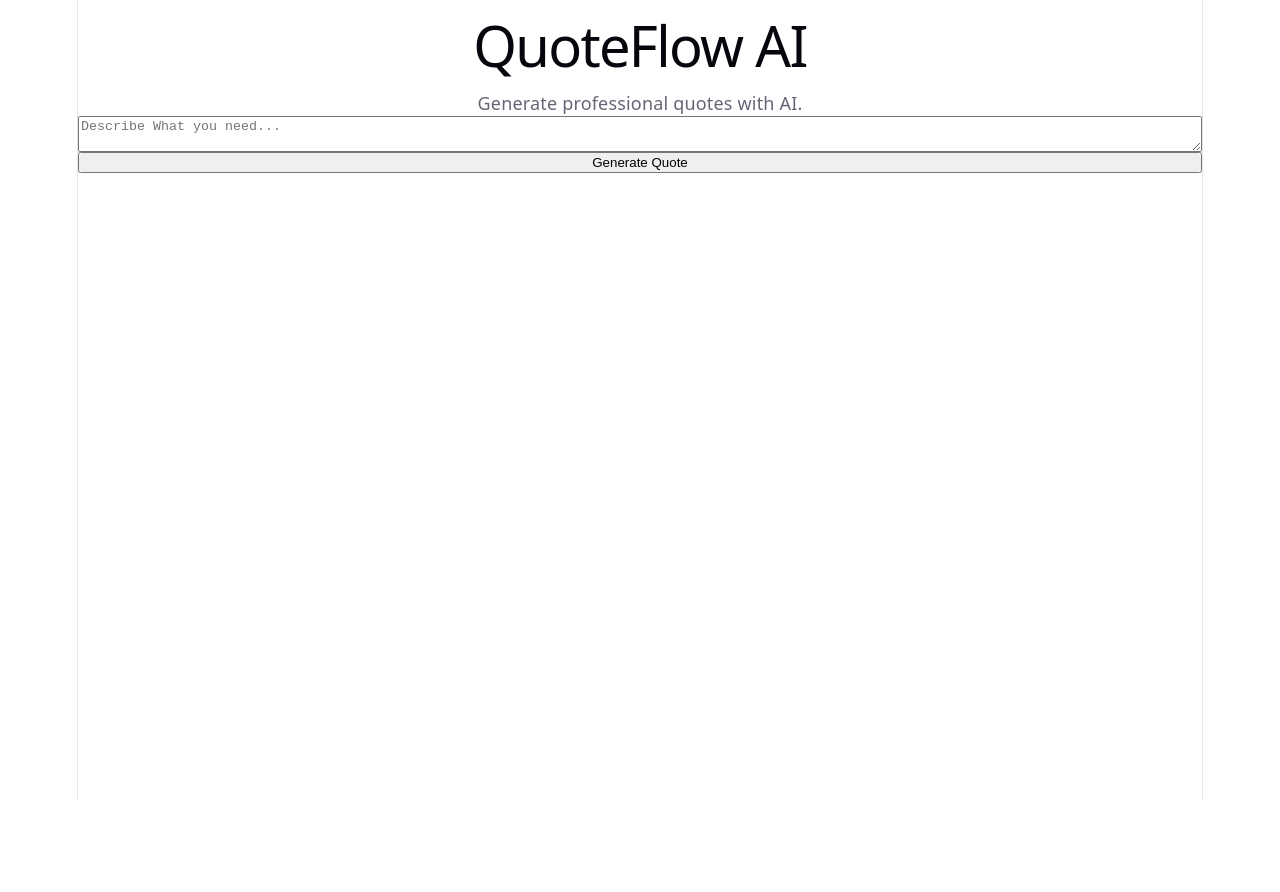
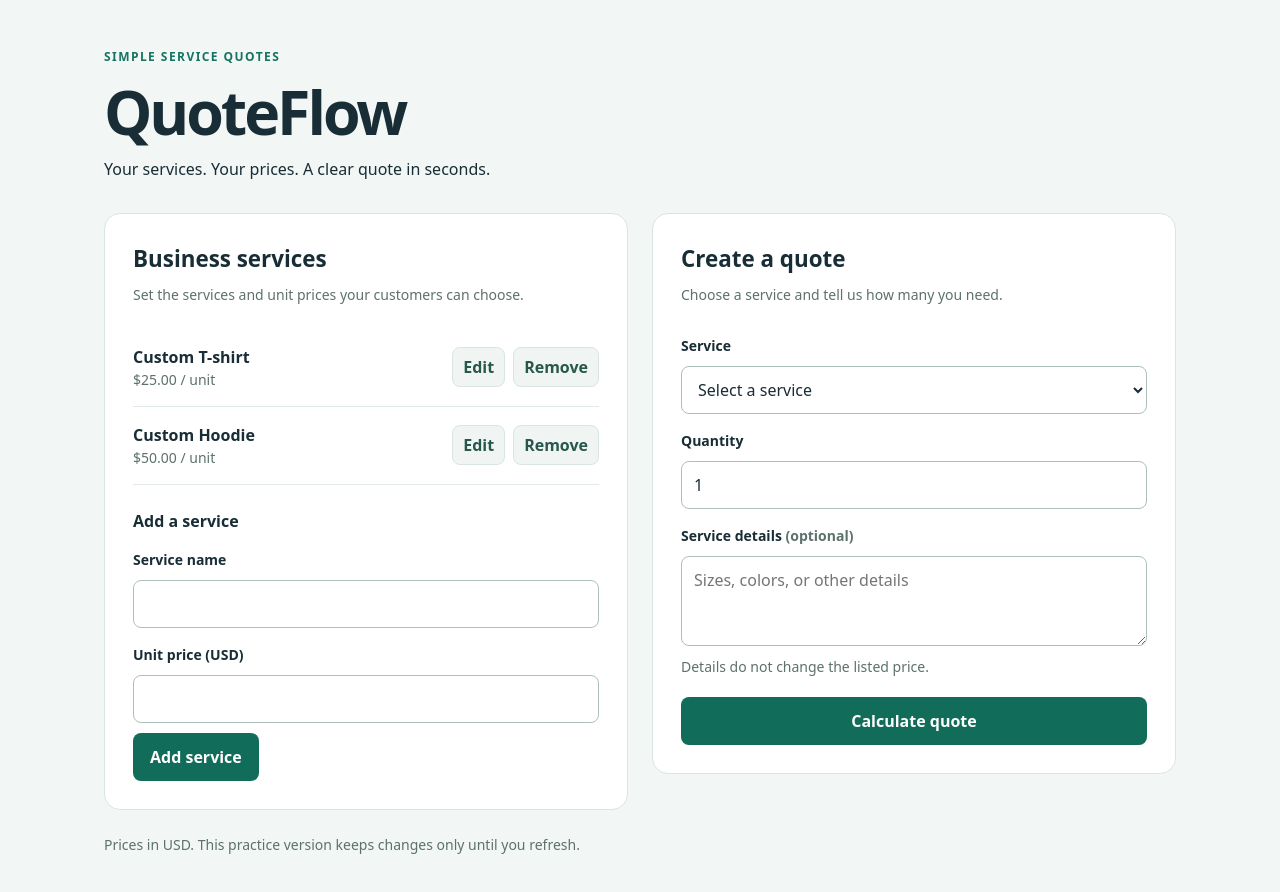
Before and after one commit to DavidApout/Quote-Flow, a React (Vite) app: page / in a window 1280 px wide. Shown: the top 892 px of the page. Before the commit the page ends 800 px from the top, so only its background shows below. Built offline with nearby package versions, Linux system fonts and the light colour scheme.

Commit message:
Implement QuoteFlow Phase 1 service pricing and quote calculations

```diff
--- a/src/App.css
+++ b/src/App.css
@@ -1,184 +1,30 @@
-.counter {
-  font-size: 16px;
-  padding: 5px 10px;
-  border-radius: 5px;
-  color: var(--accent);
-  background: var(--accent-bg);
-  border: 2px solid transparent;
-  transition: border-color 0.3s;
-  margin-bottom: 24px;
-
-  &:hover {
-    border-color: var(--accent-border);
-  }
-  &:focus-visible {
-    outline: 2px solid var(--accent);
-    outline-offset: 2px;
-  }
-}
-
-.hero {
-  position: relative;
-
-  .base,
-  .framework,
-  .vite {
-    inset-inline: 0;
-    margin: 0 auto;
-  }
-
-  .base {
-    width: 170px;
-    position: relative;
-    z-index: 0;
-  }
-
-  .framework,
-  .vite {
-    position: absolute;
-  }
-
-  .framework {
-    z-index: 1;
-    top: 34px;
-    height: 28px;
-    transform: perspective(2000px) rotateZ(300deg) rotateX(44deg) rotateY(39deg)
-      scale(1.4);
-  }
-
-  .vite {
-    z-index: 0;
-    top: 107px;
-    height: 26px;
-    width: auto;
-    transform: perspective(2000px) rotateZ(300deg) rotateX(40deg) rotateY(39deg)
-      scale(0.8);
-  }
-}
-
-#center {
-  display: flex;
-  flex-direction: column;
-  gap: 25px;
-  place-content: center;
-  place-items: center;
-  flex-grow: 1;
-
-  @media (max-width: 1024px) {
-    padding: 32px 20px 24px;
-    gap: 18px;
-  }
-}
-
-#next-steps {
-  display: flex;
-  border-top: 1px solid var(--border);
-  text-align: left;
-
-  & > div {
-    flex: 1 1 0;
-    padding: 32px;
-    @media (max-width: 1024px) {
-      padding: 24px 20px;
-    }
-  }
-
-  .icon {
-    margin-bottom: 16px;
-    width: 22px;
-    height: 22px;
-  }
-
-  @media (max-width: 1024px) {
-    flex-direction: column;
-    text-align: center;
-  }
-}
-
-#docs {
-  border-right: 1px solid var(--border);
-
-  @media (max-width: 1024px) {
-    border-right: none;
-    border-bottom: 1px solid var(--border);
-  }
-}
-
-#next-steps ul {
-  list-style: none;
-  padding: 0;
-  display: flex;
-  gap: 8px;
-  margin: 32px 0 0;
-
-  .logo {
-    height: 18px;
-  }
-
-  a {
-    color: var(--text-h);
-    font-size: 16px;
-    border-radius: 6px;
-    background: var(--social-bg);
-    display: flex;
-    padding: 6px 12px;
-    align-items: center;
-    gap: 8px;
-    text-decoration: none;
-    transition: box-shadow 0.3s;
-
-    &:hover {
-      box-shadow: var(--shadow);
-    }
-    .button-icon {
-      height: 18px;
-      width: 18px;
-    }
-  }
-
-  @media (max-width: 1024px) {
-    margin-top: 20px;
-    flex-wrap: wrap;
-    justify-content: center;
-
-    li {
-      flex: 1 1 calc(50% - 8px);
-    }
-
-    a {
-      width: 100%;
-      justify-content: center;
-      box-sizing: border-box;
-    }
-  }
-}
-
-#spacer {
-  height: 88px;
-  border-top: 1px solid var(--border);
-  @media (max-width: 1024px) {
-    height: 48px;
-  }
-}
-
-.ticks {
-  position: relative;
-  width: 100%;
-
-  &::before,
-  &::after {
-    content: '';
-    position: absolute;
-    top: -4.5px;
-    border: 5px solid transparent;
-  }
-
-  &::before {
-    left: 0;
-    border-left-color: var(--border);
-  }
-  &::after {
-    right: 0;
-    border-right-color: var(--border);
-  }
-}
+main { max-width: 1120px; margin: auto; padding: 48px 24px; }
+header { margin-bottom: 32px; }
+.eyebrow { color: #167363; font-size: .75rem; font-weight: 750; letter-spacing: .12em; }
+.layout { display: grid; grid-template-columns: 1fr 1fr; gap: 24px; align-items: start; }
+.panel { padding: 28px; background: white; border: 1px solid #d9e5e1; border-radius: 16px; }
+.muted, footer { color: #5d716d; font-size: .875rem; }
+.panel > .muted { margin-top: 8px; }
+form { display: flex; flex-direction: column; gap: 10px; margin-top: 24px; }
+label { font-size: .875rem; font-weight: 650; margin-top: 6px; }
+input, select, textarea { width: 100%; min-width: 0; padding: 11px 12px; border: 1px solid #adbfba; border-radius: 8px; background: white; color: #182d36; }
+textarea { min-height: 90px; resize: vertical; }
+button { border: 1px solid transparent; border-radius: 8px; padding: 11px 16px; background: #126c5a; color: white; font-weight: 650; }
+button:hover { background: #0b5143; }
+form > button { margin-top: 10px; }
+.secondary { background: #f0f5f3; color: #28574c; border-color: #d9e5e1; padding: 7px 10px; }
+.secondary:hover { background: #dfece6; }
+.services { list-style: none; padding: 0; margin: 24px 0; }
+.services li { padding: 16px 0; border-bottom: 1px solid #e2eae7; display: flex; justify-content: space-between; gap: 12px; flex-wrap: wrap; }
+.services strong, .details { overflow-wrap: anywhere; }
+.actions { display: flex; gap: 8px; align-items: center; flex-wrap: wrap; }
+.error { color: #a62f27; margin-top: 12px; }
+.quote { margin-top: 24px; padding: 22px; background: #edf7f1; border-radius: 12px; border: 1px solid #c6dfd0; }
+.quote h3 { margin-top: 16px; }
+.details { margin-top: 8px; white-space: pre-wrap; }
+dl { margin: 20px 0; }
+dl > div { display: flex; justify-content: space-between; gap: 12px; padding: 6px 0; }
+dd { margin: 0; font-weight: 650; }
+.total { border-top: 1px solid #c6dfd0; margin-top: 12px; padding-top: 16px; font-size: 1.15rem; font-weight: 700; }
+footer { margin-top: 24px; }
+@media (max-width: 760px) { .layout { grid-template-columns: 1fr; } main { padding: 28px 16px; } .panel { padding: 20px; } }
--- a/src/App.jsx
+++ b/src/App.jsx
@@ -1,31 +1,102 @@
-import { use, useState } from 'react'
+import { useState } from 'react'
 import './App.css'
 import QuoteCard from './components/QuoteCard'
+import QuoteForm from './components/QuoteForm'
+import ServiceEditor from './components/ServiceEditor'
+
+const sampleServices = [
+  { id: 'custom-t-shirt', name: 'Custom T-shirt', price: 25 },
+  { id: 'custom-hoodie', name: 'Custom Hoodie', price: 50 },
+]
 
 function App() {
-const [request,setRequest] =  useState("")
-const [quote,setQuote] = useState("")
-function handleGenerateQuote () {
-  const cleanRequest = request.trim()
-  if (cleanRequest === ""){
-    alert("Please enter a request")
-    return
+  const [services, setServices] = useState(sampleServices)
+  const [selectedServiceId, setSelectedServiceId] = useState('')
+  const [request, setRequest] = useState('')
+  const [quote, setQuote] = useState(null)
+  const [error, setError] = useState('')
+  const [quantity, setQuantity] = useState(1)
+
+  function clearQuote() {
+    setQuote(null)
+    setError('')
   }
-  setQuote(cleanRequest)
-}
- return (
-    <>
-      <h1>QuoteFlow AI</h1>
-      <p>Generate professional quotes with AI.</p>
-      <textarea
-       value={request}
-       onChange={e => setRequest(e.target.value)}
-       placeholder='Describe What you need...'
-       />
-       <button
-       onClick={handleGenerateQuote}>Generate Quote</button>
-      {quote !== "" && <QuoteCard quote={quote}/>}
-    </>
+
+  function handleServicesChange(nextServices) {
+    setServices(nextServices)
+    if (!nextServices.some(service => service.id === selectedServiceId)) {
+      setSelectedServiceId('')
+    }
+    clearQuote()
+  }
+
+  function handleGenerateQuote(event) {
+    event.preventDefault()
+    const service = services.find(service => service.id === selectedServiceId)
+    const count = Number(quantity)
+
+    if (!service) {
+      setError('Please select a service.')
+      setQuote(null)
+      return
+    }
+    if (!Number.isSafeInteger(count) || count < 1 || count > 10000) {
+      setError('Enter a whole-number quantity from 1 to 10,000.')
+      setQuote(null)
+      return
+    }
+
+    // Calculate in cents before converting the total back to dollars.
+    const totalCents = Math.round(service.price * 100) * count
+    setQuote({
+      name: service.name,
+      request: request.trim(),
+      quantity: count,
+      price: service.price,
+      total: totalCents / 100,
+    })
+    setError('')
+  }
+
+  return (
+    <main>
+      <header>
+        <p className="eyebrow">SIMPLE SERVICE QUOTES</p>
+        <h1>QuoteFlow</h1>
+        <p>Your services. Your prices. A clear quote in seconds.</p>
+      </header>
+      <div className="layout">
+        <ServiceEditor services={services} onChange={handleServicesChange} />
+        <section className="panel" aria-labelledby="customer-heading">
+          <h2 id="customer-heading">Create a quote</h2>
+          <p className="muted">Choose a service and tell us how many you need.</p>
+          <QuoteForm
+            services={services}
+            selectedServiceId={selectedServiceId}
+            onServiceChange={value => {
+              setSelectedServiceId(value)
+              clearQuote()
+            }}
+            request={request}
+            setRequest={value => {
+              setRequest(value)
+              clearQuote()
+            }}
+            quantity={quantity}
+            setQuantity={value => {
+              setQuantity(value)
+              clearQuote()
+            }}
+            onGenerate={handleGenerateQuote}
+          />
+          {error && <p className="error" role="alert">{error}</p>}
+          <div aria-live="polite">
+            {quote && <QuoteCard quote={quote} />}
+          </div>
+        </section>
+      </div>
+      <footer>Prices in USD. This practice version keeps changes only until you refresh.</footer>
+    </main>
   )
 }
 
--- a/src/components/QuoteCard.jsx
+++ b/src/components/QuoteCard.jsx
@@ -1,9 +1,17 @@
 function QuoteCard({ quote }) {
   return (
-    <div>
-      <h2>Quote Preview</h2>
-      <p>{quote}</p>
-    </div>
+    <section className="quote" aria-labelledby="quote-heading">
+      <p className="eyebrow">ESTIMATE</p>
+      <h2 id="quote-heading">Quote preview</h2>
+      <h3>{quote.name}</h3>
+      {quote.request && <p className="details">{quote.request}</p>}
+      <dl>
+        <div><dt>Quantity</dt><dd>{quote.quantity}</dd></div>
+        <div><dt>Unit price</dt><dd>${quote.price.toFixed(2)}</dd></div>
+        <div className="total"><dt>Estimated total</dt><dd>${quote.total.toFixed(2)}</dd></div>
+      </dl>
+      <p className="muted">Service price × quantity. Taxes and additional fees are not included.</p>
+    </section>
   )
 }
 export default QuoteCard
--- /dev/null
+++ b/src/components/QuoteForm.jsx
@@ -0,0 +1,21 @@
+function QuoteForm({ services, selectedServiceId, onServiceChange, request, setRequest, quantity, setQuantity, onGenerate }) {
+  const service = services.find(service => service.id === selectedServiceId)
+  return (
+    <form onSubmit={onGenerate}>
+      <label htmlFor="service">Service</label>
+      <select id="service" value={selectedServiceId} onChange={event => onServiceChange(event.target.value)} required>
+        <option value="">Select a service</option>
+        {services.map(service => <option key={service.id} value={service.id}>{service.name} — ${service.price.toFixed(2)} each</option>)}
+      </select>
+      {service && <p className="muted">Unit price: ${service.price.toFixed(2)}</p>}
+      <label htmlFor="quantity">Quantity</label>
+      <input id="quantity" type="number" min="1" max="10000" step="1" required value={quantity} onChange={event => setQuantity(event.target.value)} />
+      <label htmlFor="request">Service details <span className="muted">(optional)</span></label>
+      <textarea id="request" value={request} onChange={event => setRequest(event.target.value)} placeholder="Sizes, colors, or other details" maxLength={2000} />
+      <p className="muted">Details do not change the listed price.</p>
+      <button type="submit" disabled={services.length === 0}>Calculate quote</button>
+      {services.length === 0 && <p className="muted">Add a business service to start.</p>}
+    </form>
+  )
+}
+export default QuoteForm
--- /dev/null
+++ b/src/components/ServiceEditor.jsx
@@ -0,0 +1,66 @@
+import { useState } from 'react'
+
+function ServiceEditor({ services, onChange }) {
+  const [editingId, setEditingId] = useState(null)
+  const [name, setName] = useState('')
+  const [price, setPrice] = useState('')
+  const [error, setError] = useState('')
+
+  function resetForm() {
+    setEditingId(null)
+    setName('')
+    setPrice('')
+    setError('')
+  }
+
+  function handleSave(event) {
+    event.preventDefault()
+    const cleanName = name.trim()
+    const amount = Number(price)
+    if (!cleanName || price.trim() === '' || !Number.isFinite(amount) || amount < 0 || amount > 1000000) {
+      setError('Enter a service name and a price from $0 to $1,000,000.')
+      return
+    }
+    if (services.some(service => service.id !== editingId && service.name.toLowerCase() === cleanName.toLowerCase())) {
+      setError('A service with this name already exists.')
+      return
+    }
+    const service = { id: editingId ?? crypto.randomUUID(), name: cleanName, price: Math.round(amount * 100) / 100 }
+    onChange(editingId ? services.map(item => item.id === editingId ? service : item) : [...services, service])
+    resetForm()
+  }
+
+  return (
+    <section className="panel" aria-labelledby="business-heading">
+      <h2 id="business-heading">Business services</h2>
+      <p className="muted">Set the services and unit prices your customers can choose.</p>
+      <ul className="services">
+        {services.map(service => (
+          <li key={service.id}>
+            <div><strong>{service.name}</strong><p className="muted">${service.price.toFixed(2)} / unit</p></div>
+            <div className="actions">
+              <button type="button" className="secondary" aria-label={`Edit ${service.name}`} onClick={() => {
+                setEditingId(service.id); setName(service.name); setPrice(String(service.price)); setError('')
+              }}>Edit</button>
+              <button type="button" className="secondary" aria-label={`Remove ${service.name}`} onClick={() => {
+                onChange(services.filter(item => item.id !== service.id))
+                if (editingId === service.id) resetForm()
+              }}>Remove</button>
+            </div>
+          </li>
+        ))}
+      </ul>
+      <form onSubmit={handleSave}>
+        <h3>{editingId ? 'Edit service' : 'Add a service'}</h3>
+        <label htmlFor="service-name">Service name</label>
+        <input id="service-name" value={name} onChange={event => setName(event.target.value)} required maxLength={100} />
+        <label htmlFor="service-price">Unit price (USD)</label>
+        <input id="service-price" type="number" min="0" max="1000000" step="0.01" value={price} onChange={event => setPrice(event.target.value)} required />
+        {error && <p className="error" role="alert">{error}</p>}
+        <div className="actions"><button type="submit">{editingId ? 'Save changes' : 'Add service'}</button>
+          {editingId && <button type="button" className="secondary" onClick={resetForm}>Cancel</button>}</div>
+      </form>
+    </section>
+  )
+}
+export default ServiceEditor
--- a/src/index.css
+++ b/src/index.css
@@ -1,111 +1,11 @@
-:root {
-  --text: #6b6375;
-  --text-h: #08060d;
-  --bg: #fff;
-  --border: #e5e4e7;
-  --code-bg: #f4f3ec;
-  --accent: #aa3bff;
-  --accent-bg: rgba(170, 59, 255, 0.1);
-  --accent-border: rgba(170, 59, 255, 0.5);
-  --social-bg: rgba(244, 243, 236, 0.5);
-  --shadow:
-    rgba(0, 0, 0, 0.1) 0 10px 15px -3px, rgba(0, 0, 0, 0.05) 0 4px 6px -2px;
-
-  --sans: system-ui, 'Segoe UI', Roboto, sans-serif;
-  --heading: system-ui, 'Segoe UI', Roboto, sans-serif;
-  --mono: ui-monospace, Consolas, monospace;
-
-  font: 18px/145% var(--sans);
-  letter-spacing: 0.18px;
-  color-scheme: light dark;
-  color: var(--text);
-  background: var(--bg);
-  font-synthesis: none;
-  text-rendering: optimizeLegibility;
-  -webkit-font-smoothing: antialiased;
-  -moz-osx-font-smoothing: grayscale;
-
-  @media (max-width: 1024px) {
-    font-size: 16px;
-  }
-}
-
-@media (prefers-color-scheme: dark) {
-  :root {
-    --text: #9ca3af;
-    --text-h: #f3f4f6;
-    --bg: #16171d;
-    --border: #2e303a;
-    --code-bg: #1f2028;
-    --accent: #c084fc;
-    --accent-bg: rgba(192, 132, 252, 0.15);
-    --accent-border: rgba(192, 132, 252, 0.5);
-    --social-bg: rgba(47, 48, 58, 0.5);
-    --shadow:
-      rgba(0, 0, 0, 0.4) 0 10px 15px -3px, rgba(0, 0, 0, 0.25) 0 4px 6px -2px;
-  }
-
-  #social .button-icon {
-    filter: invert(1) brightness(2);
-  }
-}
-
-body {
-  margin: 0;
-}
-
-#root {
-  width: 1126px;
-  max-width: 100%;
-  margin: 0 auto;
-  text-align: center;
-  border-inline: 1px solid var(--border);
-  min-height: 100svh;
-  display: flex;
-  flex-direction: column;
-  box-sizing: border-box;
-}
-
-h1,
-h2 {
-  font-family: var(--heading);
-  font-weight: 500;
-  color: var(--text-h);
-}
-
-h1 {
-  font-size: 56px;
-  letter-spacing: -1.68px;
-  margin: 32px 0;
-  @media (max-width: 1024px) {
-    font-size: 36px;
-    margin: 20px 0;
-  }
-}
-h2 {
-  font-size: 24px;
-  line-height: 118%;
-  letter-spacing: -0.24px;
-  margin: 0 0 8px;
-  @media (max-width: 1024px) {
-    font-size: 20px;
-  }
-}
-p {
-  margin: 0;
-}
-
-code,
-.counter {
-  font-family: var(--mono);
-  display: inline-flex;
-  border-radius: 4px;
-  color: var(--text-h);
-}
-
-code {
-  font-size: 15px;
-  line-height: 135%;
-  padding: 4px 8px;
-  background: var(--code-bg);
-}
+* { box-sizing: border-box; }
+:root { font-family: system-ui, sans-serif; color: #182d36; background: #f2f6f5; font-synthesis: none; text-rendering: optimizeLegibility; line-height: 1.5; }
+body { margin: 0; min-width: 320px; }
+button, input, select, textarea { font: inherit; }
+button { cursor: pointer; }
+button:disabled { opacity: .5; cursor: not-allowed; }
+:focus-visible { outline: 3px solid #d18d22; outline-offset: 3px; }
+h1, h2, h3, p { margin: 0; }
+h1 { font-size: clamp(2.4rem, 6vw, 3.8rem); letter-spacing: -.05em; }
+h2 { font-size: 1.4rem; }
+h3 { font-size: 1rem; }
```
